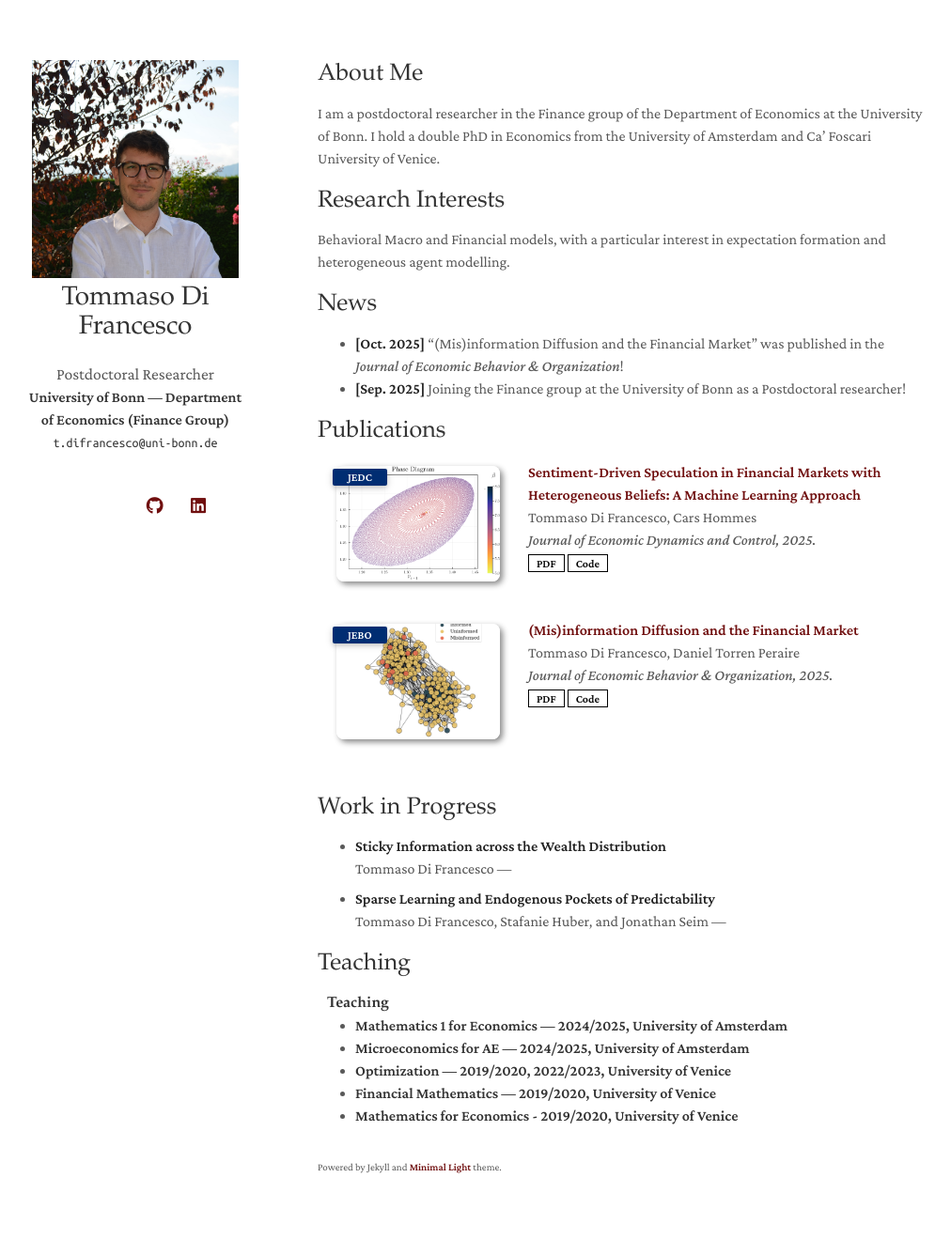
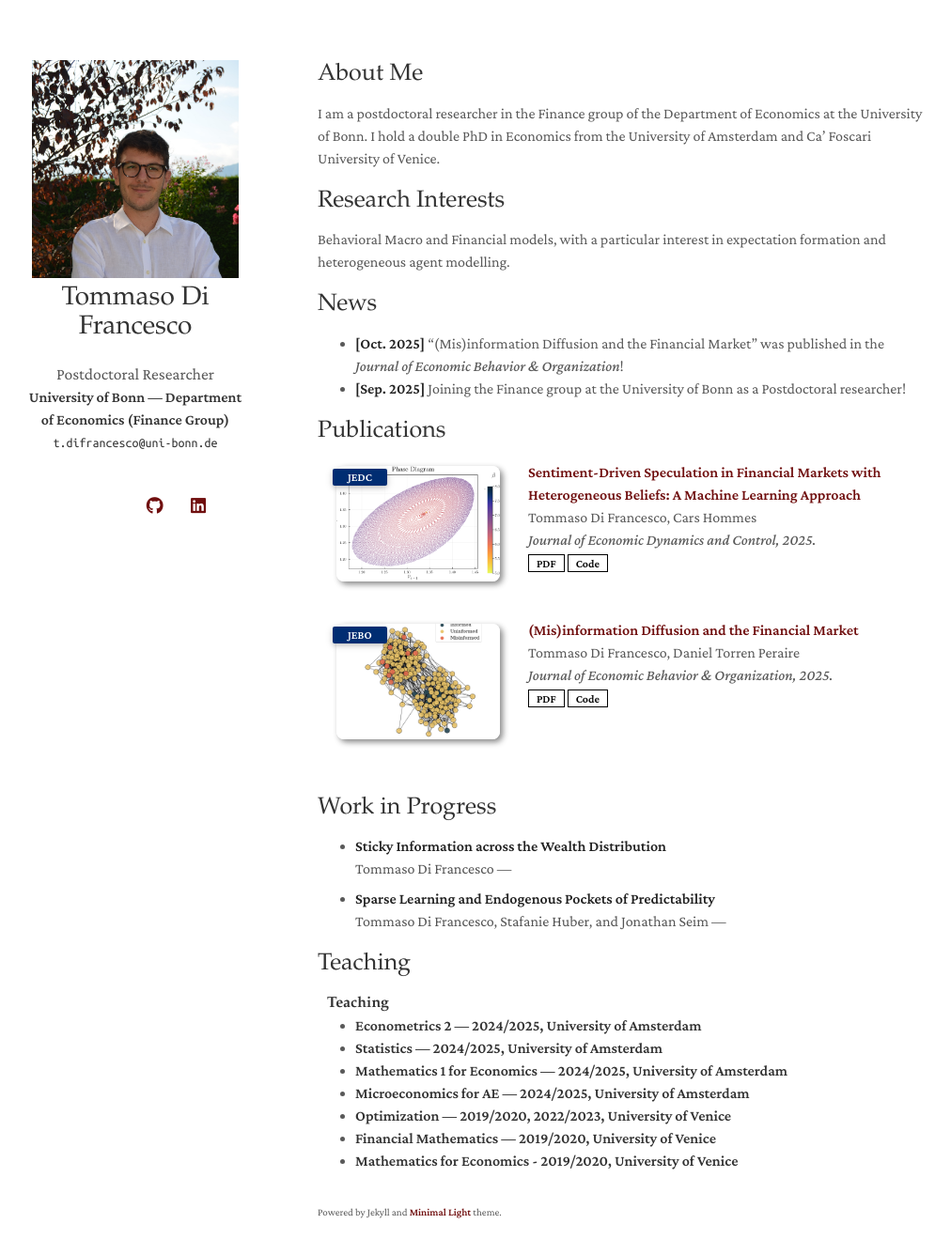
Before and after one commit to TommasoDF/TommasoDF.github.io, a Jekyll site: the page built from index.md, in a window 1280 px wide and 1371 px high. Shown: the top 1336 px of the window at 94% size, without its empty margins (132-1144 px from the left). Built offline with Jekyll 4.4.1, drawn with Linux system fonts in a browser that asks for light colours; a style sheet for code colours, icons or effects is not loaded.

Commit message:
adding teaching

```diff
--- a/_includes/teaching.md
+++ b/_includes/teaching.md
@@ -4,6 +4,8 @@
 <h4 style="margin:0 10px 0;">Teaching</h4>
 
 <ul style="margin:0 0 5px;">
+  <li><a href="https://studiegids.uva.nl/xmlpages/page/2024-2025-en/search-course/course/120522"><autocolor>Econometrics 2 — 2024/2025, University of Amsterdam</autocolor></a></li>
+  <li><a href="https://studiegids.uva.nl/xmlpages/page/2024-2025-en/search-course/course/120460"><autocolor>Statistics — 2024/2025, University of Amsterdam</autocolor></a></li>
   <li><a href="https://studiegids.uva.nl/xmlpages/page/2024-2025/zoek-vak/vak/120456"><autocolor>Mathematics 1 for Economics — 2024/2025, University of Amsterdam</autocolor></a></li>
   <li><a href="https://studiegids.uva.nl/xmlpages/page/2024-2025/zoek-vak/vak/120612"><autocolor>Microeconomics for AE  — 2024/2025, University of Amsterdam</autocolor></a></li>
   <li><a href="https://www.unive.it/data/insegnamento/449593/programma"><autocolor>Optimization — 2019/2020, 2022/2023, University of Venice</autocolor></a></li>
```
